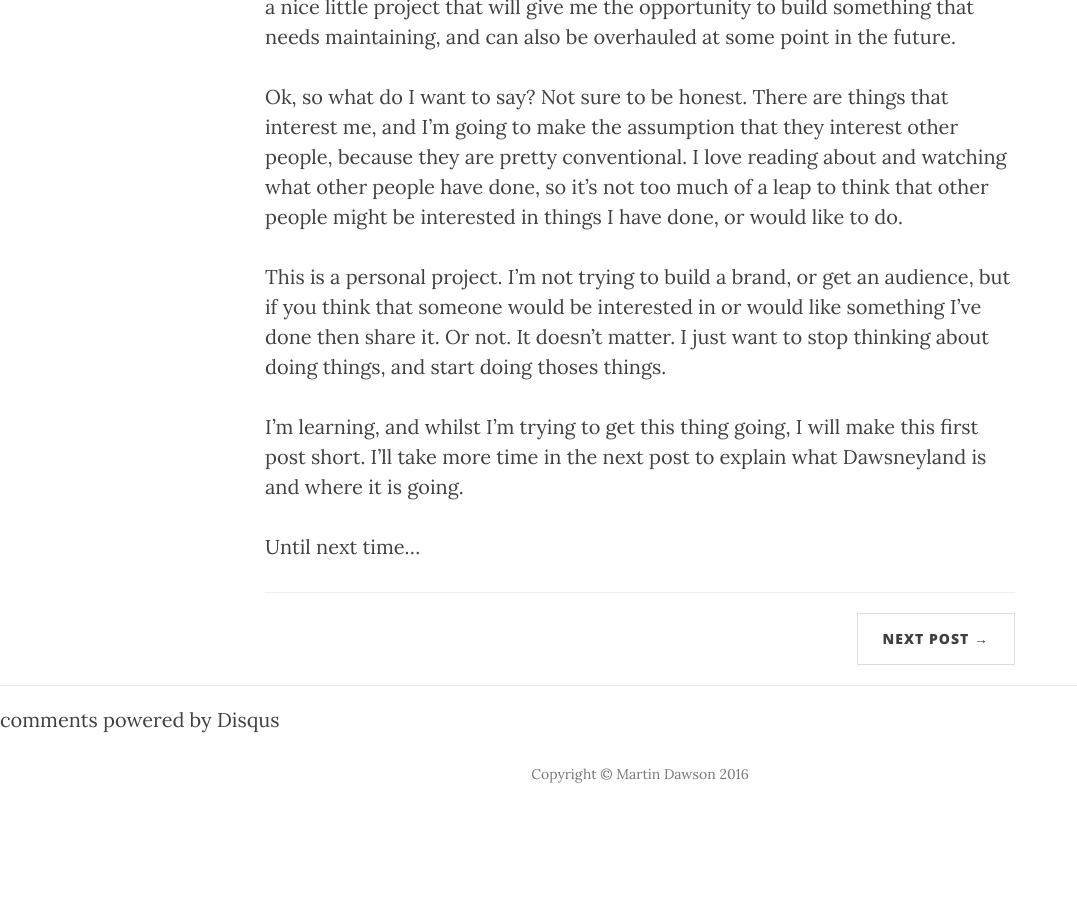
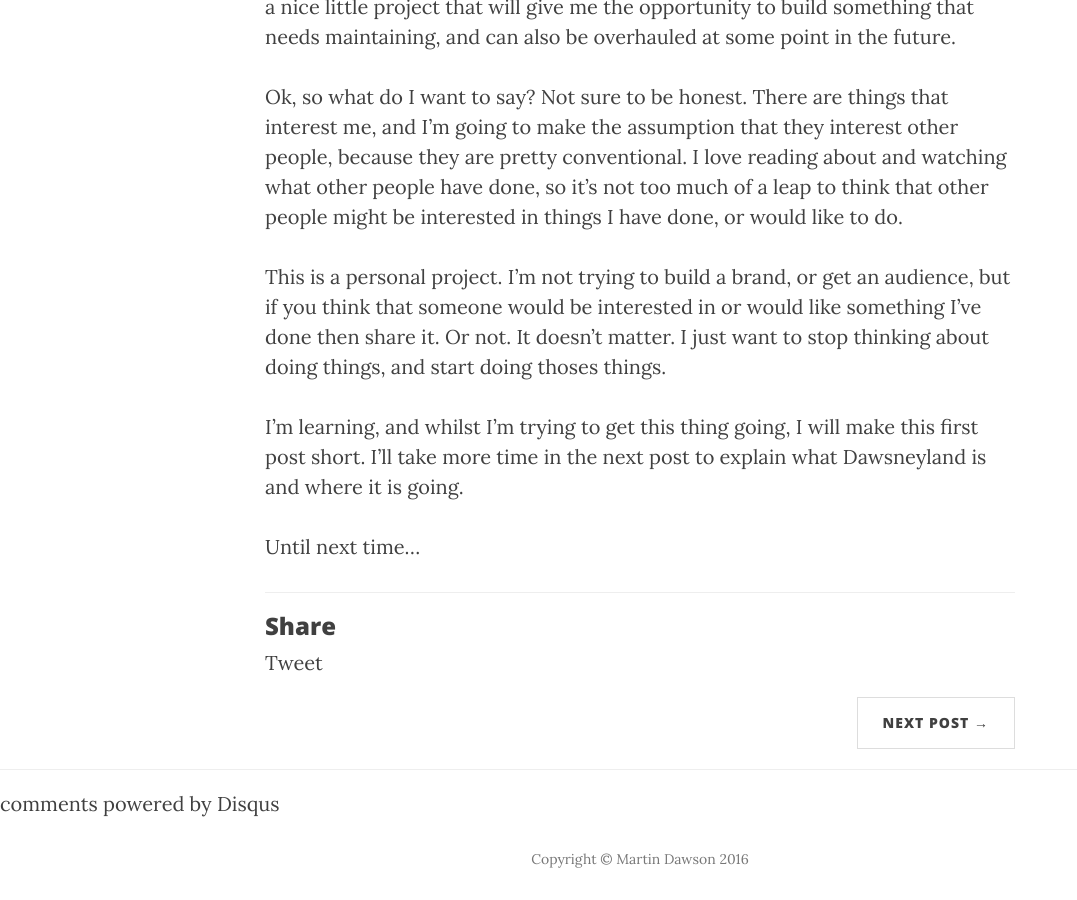
Before and after one commit to dawsneyland/formerdland, a Jekyll site: the page built from _posts/2016-02-03-time-to-begin.md, in a window 1280 px wide and 900 px high, scrolled down 864 px. Shown: the whole window, without its empty margins (0-1077 px from the left). Built offline with Jekyll 4.4.1, drawn with Linux system fonts in a browser that asks for light colours; nearby versions of some CDN libraries; comment, search, counter and statistics services are not loaded; before the commit the page ends 1679 px from its top, so only the background shows below that.

Commit message:
Update post.html

```diff
--- a/_layouts/post.html
+++ b/_layouts/post.html
@@ -28,7 +28,9 @@
 		{{ content }}
 
                 <hr>
-
+                <h3>Share</h3>
+                <a href="https://twitter.com/share" class="twitter-share-button" data-via="dawsneyland" data-size="large">Tweet</a>
+<script>!function(d,s,id){var js,fjs=d.getElementsByTagName(s)[0],p=/^http:/.test(d.location)?'http':'https';if(!d.getElementById(id)){js=d.createElement(s);js.id=id;js.src=p+'://platform.twitter.com/widgets.js';fjs.parentNode.insertBefore(js,fjs);}}(document, 'script', 'twitter-wjs');</script>
                 <ul class="pager">
                     {% if page.previous.url %}
                     <li class="previous">
```
